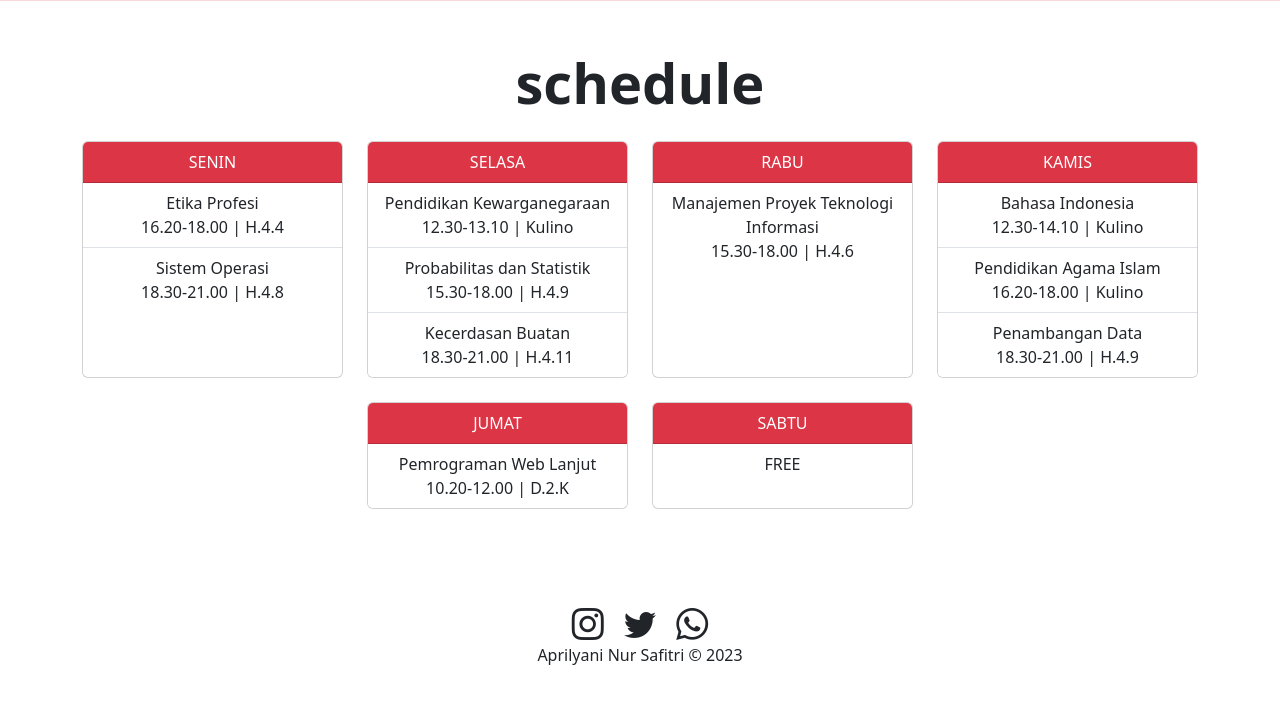
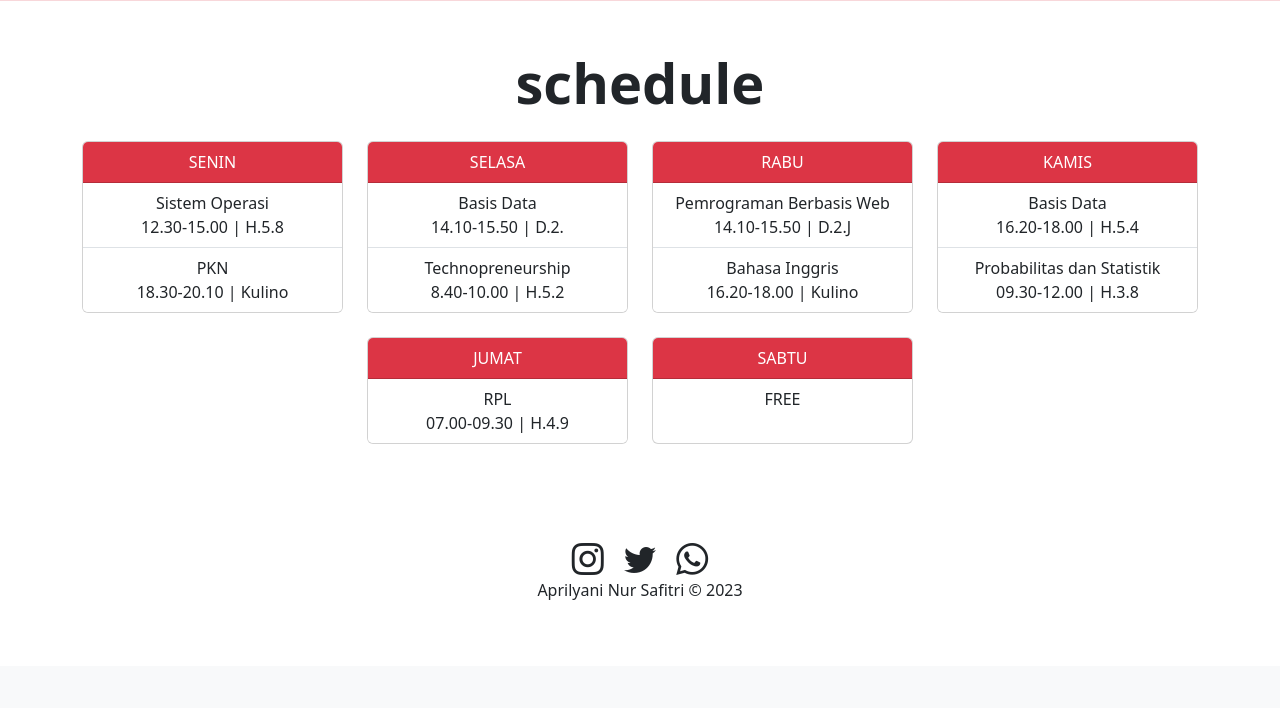
Before and after one commit to schizoprenicQuant/uas_pbw, a PHP site: page / in a window 1280 px wide. Shown: the part 2465-3173 px from the top of the page. After the commit the page ends 3065 px from the top, so only its background shows below. Run offline with PHP 8.4, Linux system fonts and the light colour scheme; data comes from the database, SQL or seed files in the repository.

Commit message:
Update index.php, schedule + gallery

```diff
--- a/index.php
+++ b/index.php
@@ -68,7 +68,10 @@ include "koneksi.php"
               <a class="nav-link" href="#article">Article</a>
             </li>
             <li class="nav-item">
-              <a class="nav-link" href="gallery.php">Gallery</a>
+              <a class="nav-link" href="#gallery">Gallery</a>
+            </li>
+            <li class="nav-item">
+              <a class="nav-link" href="#schedule">Schedule</a>
             </li>
             <li class="nav-item">
               <a class="nav-link" href="login.php" target="_blank">Login</a>
@@ -192,7 +195,7 @@ include "koneksi.php"
       </div>
     </section>
     <!-- GALLERY END -->
-     <section id="schedule" class="text-center p-5">
+    <section id="schedule" class="text-center p-5">
     <div class="container">
       <h1 class="fw-bold display-4 pb-3">schedule</h1>
       <div class="row row-cols-1 row-cols-md-4 g-4 justify-content-center">
@@ -201,10 +204,10 @@ include "koneksi.php"
             <div class="card-header bg-danger text-white">SENIN</div>
             <ul class="list-group list-group-flush">
               <li class="list-group-item">
-                Etika Profesi<br>16.20-18.00 | H.4.4
+                Sistem Operasi<br>12.30-15.00 | H.5.8
               </li>
               <li class="list-group-item">
-                Sistem Operasi<br>18.30-21.00 | H.4.8
+                PKN<br>18.30-20.10 | Kulino
               </li>
             </ul>
           </div>
@@ -214,13 +217,10 @@ include "koneksi.php"
             <div class="card-header bg-danger text-white">SELASA</div>
             <ul class="list-group list-group-flush">
               <li class="list-group-item">
-                Pendidikan Kewarganegaraan<br>12.30-13.10 | Kulino
+                Basis Data<br>14.10-15.50 | D.2.
               </li>
               <li class="list-group-item">
-                Probabilitas dan Statistik<br>15.30-18.00 | H.4.9
-              </li>
-              <li class="list-group-item">
-                Kecerdasan Buatan<br>18.30-21.00 | H.4.11
+                Technopreneurship<br>8.40-10.00 | H.5.2
               </li>
             </ul>
           </div>
@@ -230,7 +230,10 @@ include "koneksi.php"
             <div class="card-header bg-danger text-white">RABU</div>
             <ul class="list-group list-group-flush">
               <li class="list-group-item">
-                Manajemen Proyek Teknologi Informasi<br>15.30-18.00 | H.4.6
+                Pemrograman Berbasis Web<br>14.10-15.50 | D.2.J
+              </li>
+              <li class="list-group-item">
+                Bahasa Inggris<br>16.20-18.00 | Kulino
               </li>
             </ul>
           </div>
@@ -240,13 +243,10 @@ include "koneksi.php"
             <div class="card-header bg-danger text-white">KAMIS</div>
             <ul class="list-group list-group-flush">
               <li class="list-group-item">
-                Bahasa Indonesia<br>12.30-14.10 | Kulino
+                Basis Data<br>16.20-18.00 | H.5.4
               </li>
               <li class="list-group-item">
-                Pendidikan Agama Islam<br>16.20-18.00 | Kulino
-              </li>
-              <li class="list-group-item">
-                Penambangan Data<br>18.30-21.00 | H.4.9
+                Probabilitas dan Statistik<br>09.30-12.00 | H.3.8
               </li>
             </ul>
           </div>
@@ -256,7 +256,7 @@ include "koneksi.php"
             <div class="card-header bg-danger text-white">JUMAT</div>
             <ul class="list-group list-group-flush">
               <li class="list-group-item">
-                Pemrograman Web Lanjut<br>10.20-12.00 | D.2.K
+                RPL <BR>07.00-09.30 | H.4.9
               </li>
             </ul>
           </div>
```
